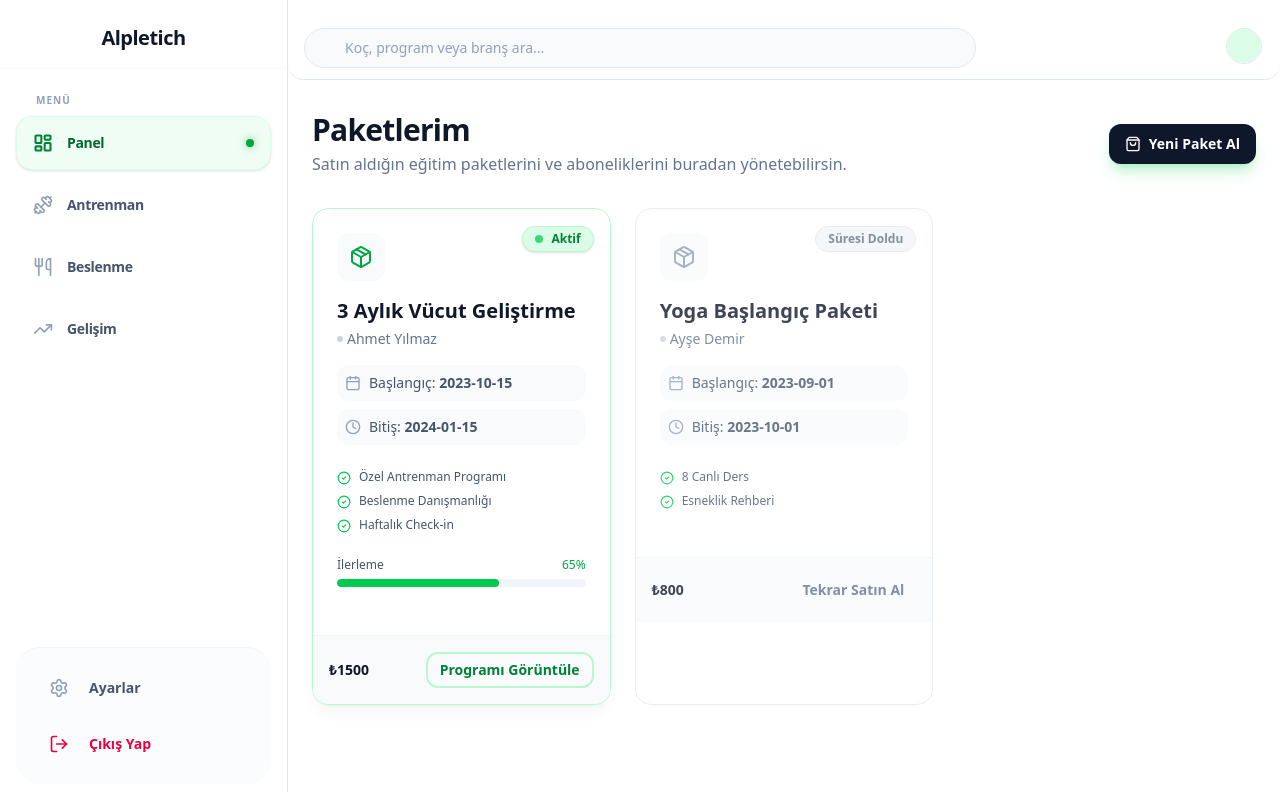
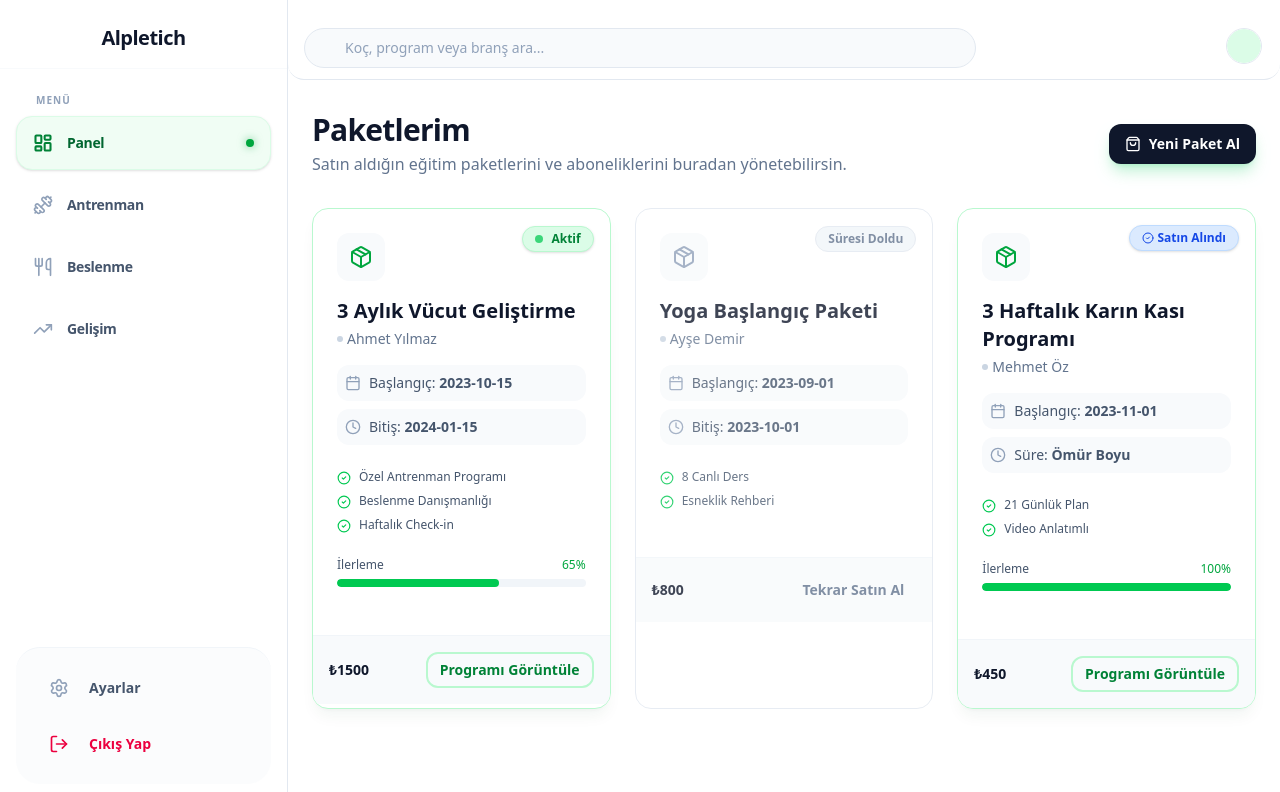
Before and after one commit to klujax/alpletich, a Next.js app: page /student/packages in a window 1280 px wide. Shown: the top 792 px of the page. Built offline with nearby package versions, Linux system fonts and the light colour scheme; no server answers; sample sign-in values are in the browser's storage.

Commit message:
fix: Student packages page syntax error

```diff
--- a/src/app/(dashboard)/student/packages/page.tsx
+++ b/src/app/(dashboard)/student/packages/page.tsx
@@ -11,6 +11,7 @@ const MOCK_PACKAGES = [
         id: '1',
         name: '3 Aylık Vücut Geliştirme',
         coachName: 'Ahmet Yılmaz',
+        type: 'coaching', // coaching (recurring/time-limited) or program (lifetime)
         startDate: '2023-10-15',
         endDate: '2024-01-15',
         status: 'active', // active, expired, pending
@@ -22,12 +23,25 @@ const MOCK_PACKAGES = [
         id: '2',
         name: 'Yoga Başlangıç Paketi',
         coachName: 'Ayşe Demir',
+        type: 'coaching',
         startDate: '2023-09-01',
         endDate: '2023-10-01',
         status: 'expired',
         progress: 100,
         features: ['8 Canlı Ders', 'Esneklik Rehberi'],
         price: 800,
+    },
+    {
+        id: '3',
+        name: '3 Haftalık Karın Kası Programı',
+        coachName: 'Mehmet Öz',
+        type: 'program',
+        startDate: '2023-11-01',
+        endDate: '2023-11-22',
+        status: 'expired', // Technically time passed, but it's a program so it's owned
+        progress: 100,
+        features: ['21 Günlük Plan', 'Video Anlatımlı'],
+        price: 450,
     }
 ];
 
@@ -52,12 +66,16 @@ export default function StudentPackagesPage() {
 
             {/* Packages Grid */}
             <div className="grid grid-cols-1 md:grid-cols-2 lg:grid-cols-3 gap-6">
-                {packages.map((pkg) => (
+                {packages.map((pkg) => {
+                    // Logic: Programs are always accessible even if "expired" (completed)
+                    const isAccessible = pkg.status === 'active' || pkg.type === 'program';
+
+                    return (
                         <div
                             key={pkg.id}
                             className={`
                                 relative bg-white rounded-2xl border transition-all duration-300 overflow-hidden group
-                            ${pkg.status === 'active'
+                                ${isAccessible
                                     ? 'border-green-200 shadow-lg shadow-green-900/5 hover:shadow-xl hover:shadow-green-900/10 hover:-translate-y-1'
                                     : 'border-slate-200 opacity-80 hover:opacity-100 hover:shadow-lg'
                                 }
@@ -69,6 +87,11 @@ export default function StudentPackagesPage() {
                                     <span className="inline-flex items-center px-3 py-1 rounded-full text-xs font-bold bg-green-100 text-green-700 border border-green-200 shadow-sm">
                                         <span className="w-2 h-2 bg-green-500 rounded-full mr-2 animate-pulse"></span>
                                         Aktif
+                                    </span>
+                                ) : pkg.type === 'program' ? (
+                                    <span className="inline-flex items-center px-3 py-1 rounded-full text-xs font-bold bg-blue-100 text-blue-700 border border-blue-200 shadow-sm">
+                                        <CheckCircle2 className="w-3 h-3 mr-1" />
+                                        Satın Alındı
                                     </span>
                                 ) : pkg.status === 'expired' ? (
                                     <span className="inline-flex items-center px-3 py-1 rounded-full text-xs font-bold bg-slate-100 text-slate-500 border border-slate-200">
@@ -84,7 +107,7 @@ export default function StudentPackagesPage() {
                             <div className="p-6">
                                 {/* Icon & Title */}
                                 <div className="w-12 h-12 rounded-xl bg-slate-50 flex items-center justify-center mb-4 group-hover:scale-110 transition-transform duration-300">
-                                <Package className={`w-6 h-6 ${pkg.status === 'active' ? 'text-green-600' : 'text-slate-400'}`} />
+                                    <Package className={`w-6 h-6 ${isAccessible ? 'text-green-600' : 'text-slate-400'}`} />
                                 </div>
 
                                 <h3 className="text-xl font-bold text-slate-900 mb-1">{pkg.name}</h3>
@@ -99,10 +122,18 @@ export default function StudentPackagesPage() {
                                         <Calendar className="w-4 h-4 mr-2 text-slate-400" />
                                         <span>Başlangıç: <span className="font-semibold">{pkg.startDate}</span></span>
                                     </div>
+                                    {pkg.type !== 'program' && (
                                         <div className="flex items-center text-slate-600 bg-slate-50 p-2 rounded-lg">
                                             <Clock className="w-4 h-4 mr-2 text-slate-400" />
                                             <span>Bitiş: <span className="font-semibold">{pkg.endDate}</span></span>
                                         </div>
+                                    )}
+                                    {pkg.type === 'program' && (
+                                        <div className="flex items-center text-slate-600 bg-slate-50 p-2 rounded-lg">
+                                            <Clock className="w-4 h-4 mr-2 text-slate-400" />
+                                            <span>Süre: <span className="font-semibold">Ömür Boyu</span></span>
+                                        </div>
+                                    )}
                                 </div>
 
                                 {/* Features List */}
@@ -116,7 +147,7 @@ export default function StudentPackagesPage() {
                                 </div>
 
                                 {/* Progress Bar (if active) */}
-                            {pkg.status === 'active' && (
+                                {(pkg.status === 'active' || pkg.type === 'program') && (
                                     <div className="mb-6">
                                         <div className="flex justify-between text-xs mb-1.5 font-medium">
                                             <span className="text-slate-600">İlerleme</span>
@@ -135,7 +166,7 @@ export default function StudentPackagesPage() {
                             {/* Action Footer */}
                             <div className="p-4 bg-slate-50 border-t border-slate-100 flex items-center justify-between">
                                 <span className="text-sm font-bold text-slate-900">₺{pkg.price}</span>
-                            {pkg.status === 'active' ? (
+                                {isAccessible ? (
                                     <Link href={`/student/workouts`}>
                                         <Button size="sm" variant="outline" className="border-green-200 text-green-700 hover:bg-green-50 hover:text-green-800 hover:border-green-300">
                                             Programı Görüntüle
@@ -150,7 +181,8 @@ export default function StudentPackagesPage() {
                                 )}
                             </div>
                         </div>
-                ))}
+                    );
+                })}
 
                 {/* Empty State Handled naturally by map if empty, but adding a placeholder card if no packages */}
                 {packages.length === 0 && (
```
Lines whose indentation alone changed are shown as unchanged.
